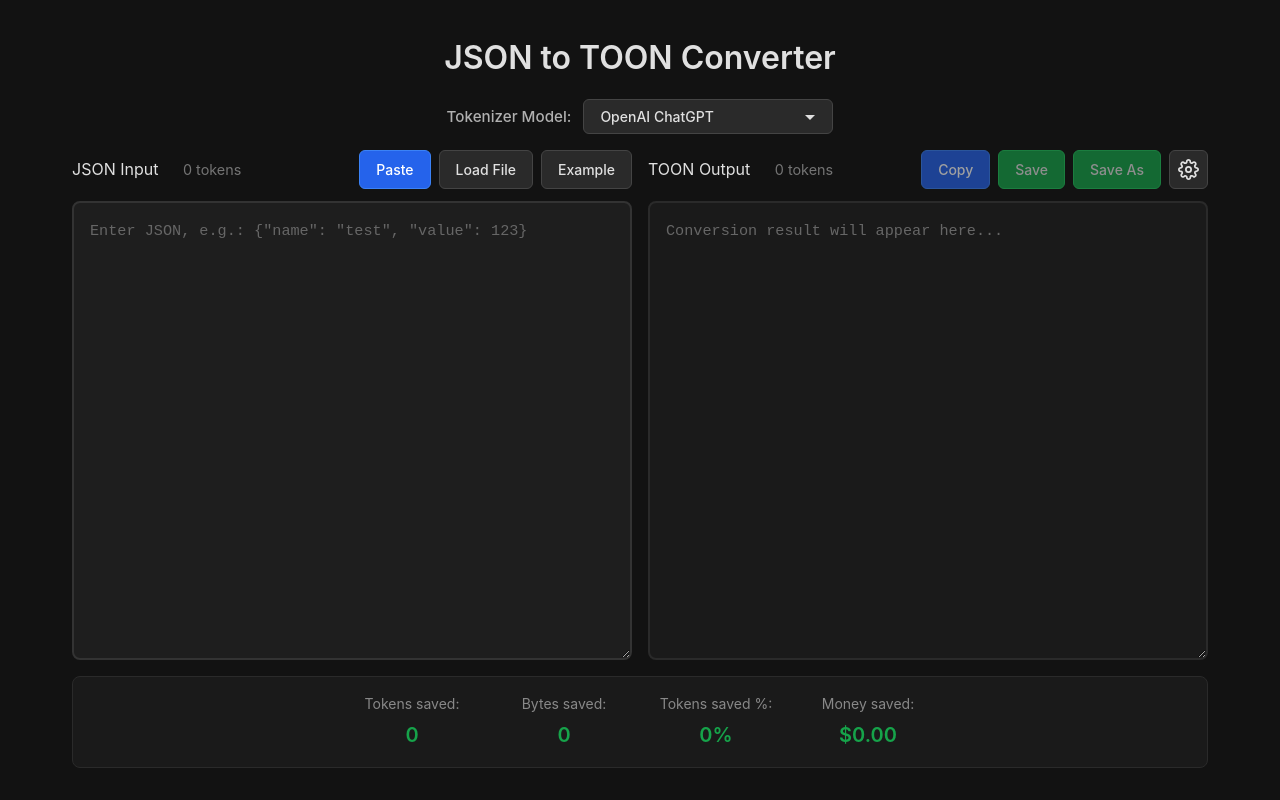
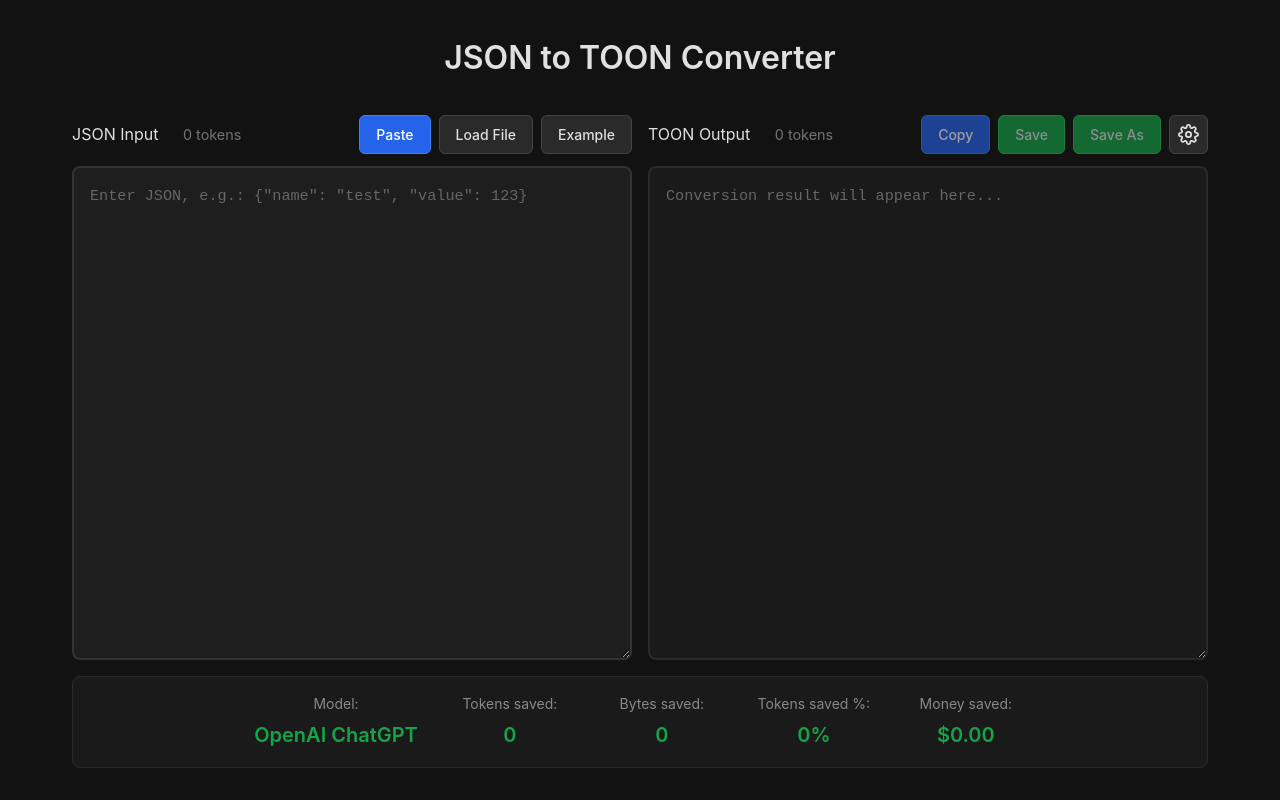
Before and after one commit to klimentsii/totoon.app, an Angular app: page / in a window 1280 px wide. Built offline with nearby package versions, Linux system fonts and the light colour scheme.

Commit message:
changed tokinizator place

```diff
--- a/src/app/app.html
+++ b/src/app/app.html
@@ -1,46 +1,6 @@
 <div class="converter-container">
   <div class="header">
     <h1>JSON to TOON Converter</h1>
-    <div class="model-selector">
-      <label>Tokenizer Model:</label>
-      <div class="custom-dropdown">
-        <button
-          type="button"
-          class="dropdown-button"
-          (click)="toggleDropdown()"
-          [class.open]="isDropdownOpen()"
-        >
-          <span>{{ getSelectedModelLabel() }}</span>
-          <svg
-            class="dropdown-arrow"
-            [class.open]="isDropdownOpen()"
-            width="12"
-            height="12"
-            viewBox="0 0 12 12"
-            fill="none"
-            xmlns="http://www.w3.org/2000/svg"
-          >
-            <path d="M6 9L1 4h10z" fill="#e0e0e0" />
-          </svg>
-        </button>
-        @if (isDropdownOpen()) {
-          <div class="dropdown-menu">
-            @for (model of models; track model.value) {
-              <button
-                type="button"
-                class="dropdown-item"
-                [class.disabled]="model.disabled"
-                [class.selected]="selectedModel() === model.value"
-                [disabled]="model.disabled"
-                (click)="selectModel(model.value)"
-              >
-                {{ model.label }}
-              </button>
-            }
-          </div>
-        }
-      </div>
-    </div>
   </div>
 
   <div class="content">
@@ -119,6 +79,23 @@
               <div class="settings-panel">
                 <h3>Настройки TOON</h3>
                 <div class="settings-row">
+                  <div class="setting-group">
+                    <label>Tokenizer Model:</label>
+                    <div class="setting-options">
+                      @for (model of models; track model.value) {
+                        <button
+                          type="button"
+                          class="setting-btn"
+                          [class.active]="selectedModel() === model.value"
+                          [class.disabled]="model.disabled"
+                          [disabled]="model.disabled"
+                          (click)="selectModel(model.value)"
+                        >
+                          {{ model.label }}
+                        </button>
+                      }
+                    </div>
+                  </div>
                   <div class="setting-group">
                     <label>Indent:</label>
                     <div class="setting-options">
@@ -207,6 +184,10 @@
   </div>
   <div class="savings-info">
     <div class="savings-item">
+      <span class="savings-label">Model:</span>
+      <span class="savings-value">{{ getSelectedModelLabel() }}</span>
+    </div>
+    <div class="savings-item">
       <span class="savings-label">Tokens saved:</span>
       <span class="savings-value">{{ savedTokens() }}</span>
     </div>
--- a/src/app/app.scss
+++ b/src/app/app.scss
@@ -19,6 +19,7 @@
     font-size: 2rem;
     margin: 0;
     font-weight: 600;
+    margin-bottom: 32px;
   }
 }
 
@@ -345,7 +346,8 @@ label.btn {
 
     .setting-group {
       display: flex;
-      align-items: center;
+      align-items: flex-start;
+      flex-direction: column;
       gap: 0.75rem;
 
       label {
@@ -358,6 +360,7 @@ label.btn {
       .setting-options {
         display: flex;
         gap: 0.5rem;
+        flex-wrap: wrap;
       }
     }
 
@@ -374,7 +377,7 @@ label.btn {
       font-family: inherit;
       min-width: 60px;
 
-      &:hover {
+      &:hover:not(:disabled) {
         background-color: #222222;
         border-color: #555;
       }
@@ -383,6 +386,12 @@ label.btn {
         background-color: #4a9eff;
         border-color: #4a9eff;
         color: #ffffff;
+      }
+
+      &:disabled {
+        color: #666;
+        cursor: not-allowed;
+        opacity: 0.6;
       }
     }
   }
--- a/src/app/app.ts
+++ b/src/app/app.ts
@@ -287,7 +287,7 @@ export class App {
     const selectedModelConfig = this.models.find(m => m.value === modelValue);
     if (selectedModelConfig && !selectedModelConfig.disabled) {
       this.selectedModel.set(modelValue);
-      this.isDropdownOpen.set(false);
+      this.isSettingsOpen.set(false);
     }
   }
 
```
